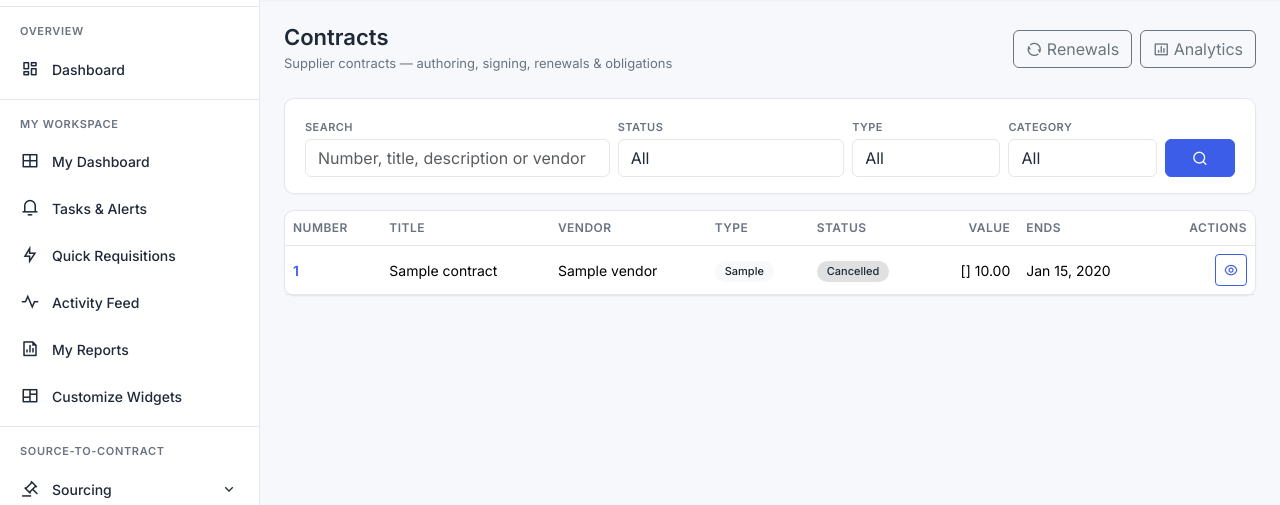
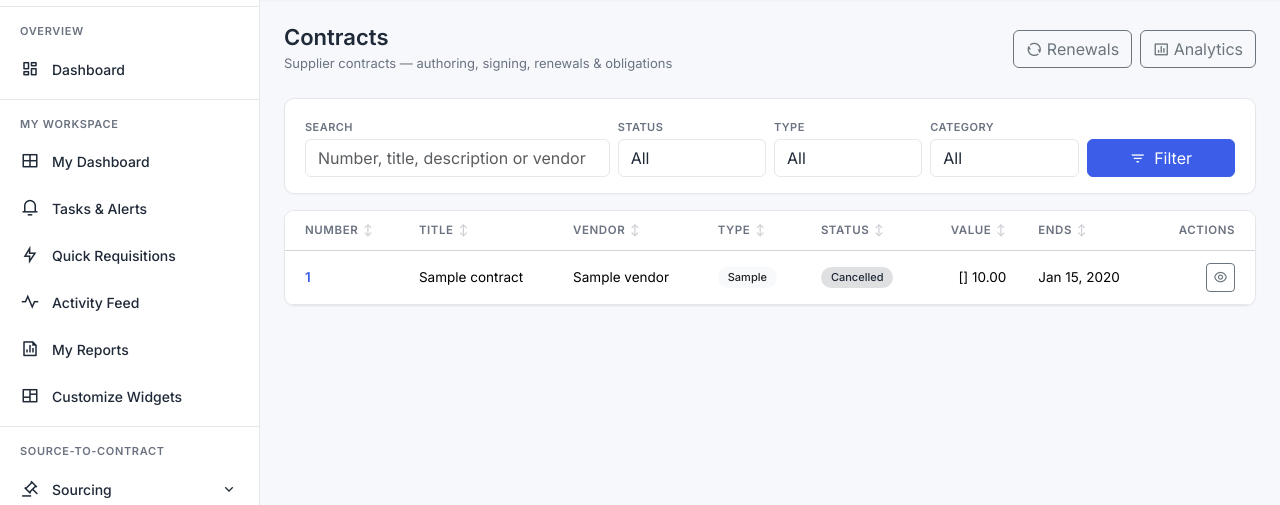
Before and after one commit to mnavaid925/NavPMS, a Django app: template templates/contracts/contract_list.html in a window 1280 px wide. Shown: the part 64-569 px from the top of the page. Run offline with Django 4.2, Linux system fonts and the light colour scheme; the template is opened without the code that fills it: most values are stand-ins (such as "Sample title", 1, 10 or a date in 2020); some libraries are stand-ins or nearby versions.

Commit message:
refactor(contracts): canonical list-table markup for contract list (shared pagination include)

```diff
--- a/templates/contracts/contract_list.html
+++ b/templates/contracts/contract_list.html
@@ -3,10 +3,10 @@
 {% block title %}Contracts{% endblock %}
 
 {% block content %}
-<div class="page-header d-flex justify-content-between align-items-center">
+<div class="page-header">
   <div>
-    <h1 class="page-title">Contracts</h1>
-    <p class="page-subtitle">Supplier contracts &mdash; authoring, signing, renewals &amp; obligations</p>
+    <h1>Contracts</h1>
+    <div class="breadcrumb-trail">Supplier contracts &mdash; authoring, signing, renewals &amp; obligations</div>
   </div>
   <div class="d-flex gap-2">
     <a href="{% url 'contracts:renewals_board' %}" class="btn btn-outline-secondary">
@@ -25,13 +25,13 @@
 
 <div class="card filter-card mb-3">
   <div class="card-body">
-    <form method="get" class="row g-2 align-items-end">
+    <form method="get" class="row g-2 align-items-end" data-filter-autosubmit>
       <div class="col-md-4">
         <label class="form-label">Search</label>
         <input type="text" name="q" value="{{ q }}" class="form-control"
                placeholder="Number, title, description or vendor">
       </div>
-      <div class="col-md-3">
+      <div class="col-md-2">
         <label class="form-label">Status</label>
         <select name="status" class="form-select">
           <option value="">All</option>
@@ -58,18 +58,17 @@
           {% endfor %}
         </select>
       </div>
-      <div class="col-md-1">
-        <button type="submit" class="btn btn-primary w-100">
-          <i class="ri-search-line"></i>
-        </button>
+      <div class="col-md-2 d-flex gap-2">
+        <button class="btn btn-primary flex-grow-1" type="submit"><i class="ri-filter-3-line me-1"></i> Filter</button>
+        <a href="{{ request.path }}" class="btn btn-outline-secondary filter-clear d-none" title="Clear filters"><i class="ri-close-line"></i></a>
       </div>
     </form>
   </div>
 </div>
 
-<div class="card">
+<div class="card table-card">
   <div class="table-responsive">
-    <table class="table table-hover align-middle mb-0">
+    <table class="table table-hover align-middle mb-0 list-table" data-sortable>
       <thead>
         <tr>
           <th>Number</th>
@@ -77,9 +76,9 @@
           <th>Vendor</th>
           <th>Type</th>
           <th>Status</th>
-          <th class="text-end">Value</th>
-          <th>Ends</th>
-          <th class="text-end">Actions</th>
+          <th class="text-end" data-sort="number">Value</th>
+          <th data-sort="date">Ends</th>
+          <th class="text-end" data-sort="none">Actions</th>
         </tr>
       </thead>
       <tbody>
@@ -90,26 +89,31 @@
           <td>{{ contract.vendor.legal_name }}</td>
           <td><span class="badge bg-light text-dark">{{ contract.get_contract_type_display }}</span></td>
           <td>{% include 'contracts/_status_badge.html' with status=contract.status %}</td>
-          <td class="text-end">{{ contract.currency }} {{ contract.value|floatformat:2|intcomma }}</td>
-          <td>
+          <td class="text-end" data-sort-value="{{ contract.value }}">{{ contract.currency }} {{ contract.value|floatformat:2|intcomma }}</td>
+          <td data-sort-value="{{ contract.end_date|date:'c' }}">
             {{ contract.end_date|date:"M d, Y"|default:"—" }}
             {% if contract.is_expiring_soon %}<span class="badge badge-soft-warning ms-1">soon</span>{% endif %}
           </td>
-          <td class="text-end">
-            <a href="{% url 'contracts:contract_detail' contract.pk %}" class="btn btn-sm btn-outline-primary" title="View"><i class="ri-eye-line"></i></a>
+          <td class="text-end actions-cell">
+            <a href="{% url 'contracts:contract_detail' contract.pk %}" class="btn btn-sm btn-icon btn-outline-secondary" title="View"><i class="ri-eye-line"></i></a>
             {% if can_manage and contract.is_editable %}
-            <a href="{% url 'contracts:contract_edit' contract.pk %}" class="btn btn-sm btn-outline-secondary" title="Edit"><i class="ri-edit-line"></i></a>
+            <a href="{% url 'contracts:contract_edit' contract.pk %}" class="btn btn-sm btn-icon btn-outline-primary" title="Edit"><i class="ri-pencil-line"></i></a>
             <form method="post" action="{% url 'contracts:contract_delete' contract.pk %}" class="d-inline" onsubmit="return confirm('Delete {{ contract.contract_number }}?');">
               {% csrf_token %}
-              <button class="btn btn-sm btn-outline-danger" title="Delete"><i class="ri-delete-bin-line"></i></button>
+              <button class="btn btn-sm btn-icon btn-outline-danger" title="Delete"><i class="ri-delete-bin-line"></i></button>
             </form>
             {% endif %}
           </td>
         </tr>
         {% empty %}
         <tr>
-          <td colspan="8" class="text-center text-muted py-4">
-            No contracts yet.{% if can_manage %} <a href="{% url 'contracts:contract_create' %}">Create one</a>.{% endif %}
+          <td colspan="8" class="p-0 border-0">
+            {% if can_manage %}
+              {% url 'contracts:contract_create' as create_url %}
+              {% include 'partials/_empty_state.html' with icon='ri-file-paper-2-line' title='No contracts found' message='Adjust your search or filters, or create a new contract.' create_url=create_url create_label='New Contract' %}
+            {% else %}
+              {% include 'partials/_empty_state.html' with icon='ri-file-paper-2-line' title='No contracts found' message='Adjust your search or filters.' %}
+            {% endif %}
           </td>
         </tr>
         {% endfor %}
@@ -118,17 +122,5 @@
   </div>
 </div>
 
-{% if page_obj.has_other_pages %}
-<nav class="mt-3">
-  <ul class="pagination justify-content-center">
-    {% if page_obj.has_previous %}
-    <li class="page-item"><a class="page-link" href="?{{ querystring }}&page={{ page_obj.previous_page_number }}">Previous</a></li>
-    {% endif %}
-    <li class="page-item active"><span class="page-link">{{ page_obj.number }} / {{ page_obj.paginator.num_pages }}</span></li>
-    {% if page_obj.has_next %}
-    <li class="page-item"><a class="page-link" href="?{{ querystring }}&page={{ page_obj.next_page_number }}">Next</a></li>
-    {% endif %}
-  </ul>
-</nav>
-{% endif %}
+{% include 'partials/_pagination.html' %}
 {% endblock %}
```
